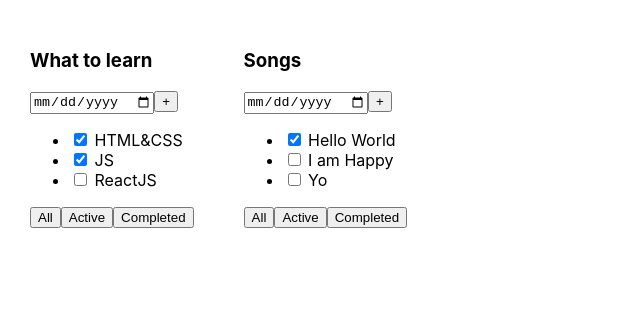
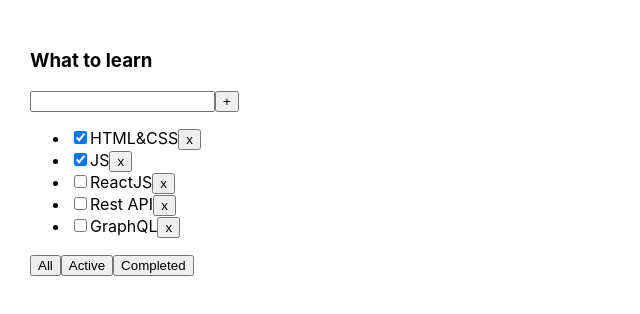
Before and after one commit to timmeno1/todolist, a React (Create React App) app: page / in a window 1280 px wide. Shown: the top 314 px of the page, without its empty margins (0-640 px from the left). Built offline with nearby package versions, Linux system fonts and the light colour scheme.

Commit message:
3th classwork

```diff
--- a/package.json
+++ b/package.json
@@ -10,10 +10,12 @@
     "@types/node": "^12.0.0",
     "@types/react": "^16.9.0",
     "@types/react-dom": "^16.9.0",
+    "@types/uuid": "^8.3.0",
     "react": "^16.13.1",
     "react-dom": "^16.13.1",
     "react-scripts": "3.4.1",
-    "typescript": "~3.7.2"
+    "typescript": "~3.7.2",
+    "uuid": "^8.3.0"
   },
   "scripts": {
     "start": "react-scripts start",
--- a/src/App.tsx
+++ b/src/App.tsx
@@ -1,25 +1,54 @@
-import React from 'react';
+import React, {useState} from 'react';
 import './App.css';
 import Todolist from "./Todolist";
+import { v1 } from 'uuid';
+
+export type FilterValuesType = "all" | "active" | "completed"
 
 function App() {
 
-    const tasks1 = [
-        { id:1, title: "HTML&CSS", isDone:true },
-        { id:2, title: "JS", isDone:true },
-        { id:3, title: "ReactJS", isDone:false }
-    ]
-    const tasks2 = [
-        { id:1, title: "Hello World", isDone:true },
-        { id:2, title: "I am Happy", isDone:false },
-        { id:3, title: "Yo", isDone:false }
-    ]
+    let [ tasks, setTasks ] = useState([
+        { id:v1(), title: "HTML&CSS", isDone:true },
+        { id:v1(), title: "JS", isDone:true },
+        { id:v1(), title: "ReactJS", isDone:false },
+        { id:v1(), title: "Rest API", isDone: false },
+        { id:v1(), title: "GraphQL", isDone: false }
+    ])
+
+    function removeTask(id: string) {
+        let filteredTasks = tasks.filter( t => t.id !== id);
+        setTasks(filteredTasks)
+    }
+
+    function addTask(title:string) {
+        let newTask = { id: v1(), title : title, isDone: false}
+        let newTasks = [newTask, ...tasks]
+        setTasks(newTasks)
+    }
+
+    let [filter, setFilter] = useState<FilterValuesType>("all");
+
+    let tasksForTodolist = tasks;
+
+    if(filter === "active") {
+        tasksForTodolist = tasks.filter(t => t.isDone === false);
+    }
+    if(filter === "completed") {
+        tasksForTodolist = tasks.filter(t => t.isDone === true);
+    }
+
+    function changeFilter(value: FilterValuesType) {
+        setFilter(value);
+    }
 
     return (
         <div className="App">
-            <Todolist title = "What to learn"  tasks={tasks1}/>
-            <Todolist title = "Songs" tasks={tasks2}/>
-            {/*<Todolist title = "Books" />*/}
+            <Todolist title = "What to learn"
+                      tasks = {tasksForTodolist}
+                      removeTask = {removeTask}
+                      changeFilter = {changeFilter}
+                      addTask = {addTask}
+            />
         </div>
     );
 }
--- a/src/Todolist.tsx
+++ b/src/Todolist.tsx
@@ -1,32 +1,69 @@
-import React from "react";
+import React, {KeyboardEvent, ChangeEvent, useState} from "react";
+import {FilterValuesType} from "./App";
 
 type TaskType = {
-    id : number,
+    id : string,
     title : string,
     isDone : boolean
 }
 type PropsType = {
     title:string,
     tasks: Array<TaskType>
+    removeTask: (taskId: string) => void
+    changeFilter: (value: FilterValuesType) => void
+    addTask: (title:string) => void
 }
 
 const Todolist = (props: PropsType) => {
+    const [newTaskTitle, setNewTaskTitle] = useState("");
+    const setNewTaskTitleHandler = (e:ChangeEvent<HTMLInputElement>) => {
+        setNewTaskTitle(e.currentTarget.value)
+    }
+    const onKeyPressHandler = (e: KeyboardEvent<HTMLInputElement>) => {
+        if (e.charCode === 13) {
+            props.addTask(newTaskTitle)
+        }
+    }
+    const setTask = () => {
+        props.addTask(newTaskTitle)
+    }
+    const onAllClickHandler = () => {
+        props.changeFilter("all")
+    }
+    const onActiveClickHandler = () => {
+        props.changeFilter("active")
+    }
+    const onCompleteClickHandler = () => {
+        props.changeFilter("completed")
+    }
+
     return (
         <div>
             <h3>{props.title}</h3>
             <div>
-                <input placeholder="date of birth" type={"date"}/>
-                <button>+</button>
+                <input value={newTaskTitle}
+                       onChange={ setNewTaskTitleHandler }
+                       onKeyPress={ onKeyPressHandler }
+                />
+                <button onClick={setTask}>+</button>
             </div>
             <ul>
-                <li><input type="checkbox" checked={props.tasks[0].isDone}/> <span>{props.tasks[0].title}</span></li>
-                <li><input type="checkbox" checked={props.tasks[1].isDone}/> <span>{props.tasks[1].title}</span></li>
-                <li><input type="checkbox" checked={props.tasks[2].isDone}/> <span>{props.tasks[2].title}</span></li>
+                {
+                    props.tasks.map(t => {
+
+                        const removeTask = ()=> { props.removeTask(t.id) }
+                        return <li key={t.id}>
+                            <input type="checkbox" checked={t.isDone}/>
+                            <span>{t.title}</span>
+                            <button onClick={removeTask}>x</button>
+                        </li>
+                    })
+                }
             </ul>
             <div>
-                <button>All</button>
-                <button>Active</button>
-                <button>Completed</button>
+                <button onClick={onAllClickHandler}>All</button>
+                <button onClick={onActiveClickHandler}>Active</button>
+                <button onClick={onCompleteClickHandler}>Completed</button>
             </div>
         </div>
     )
```
